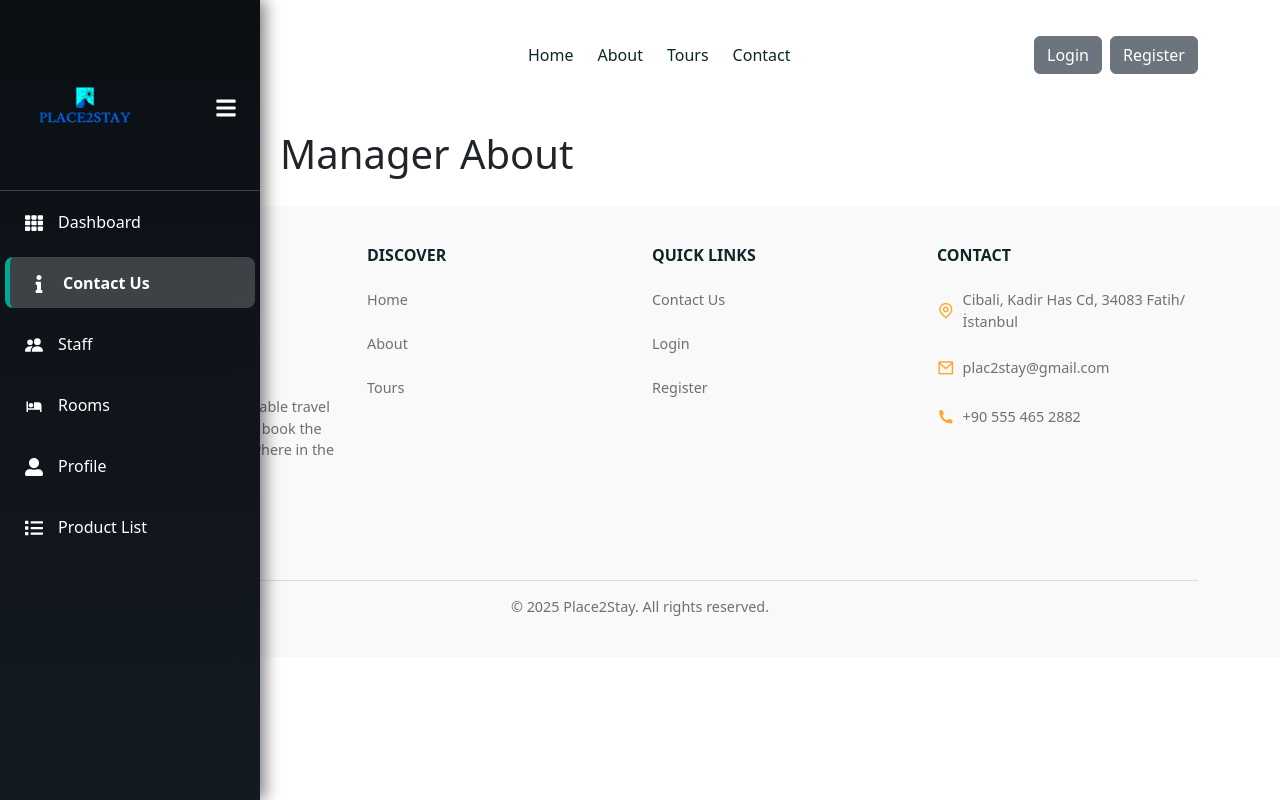
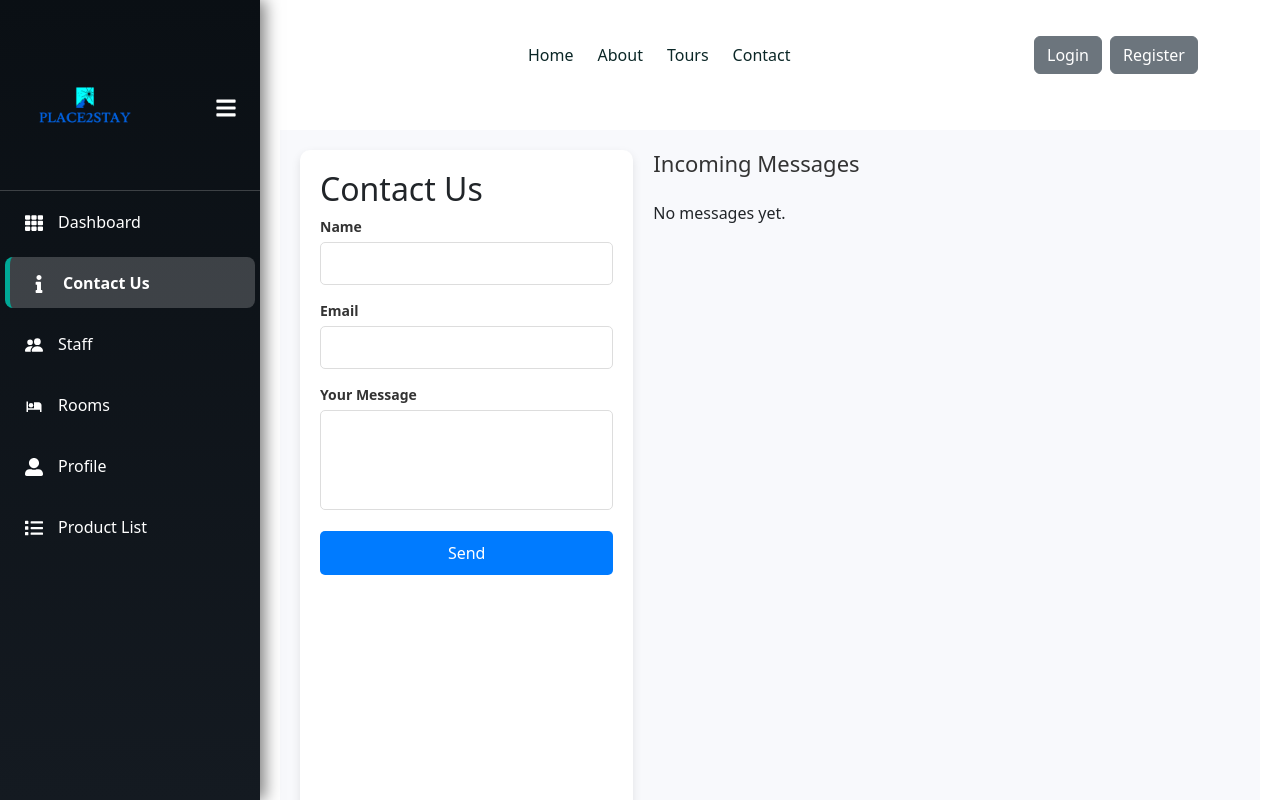
Before and after one commit to hasntezcan/HotelsRezervationSystem, a React (Vite) app: page /manager/contactUs in a window 1280 px wide. Shown: the top 800 px of the page. Built offline with nearby package versions, Linux system fonts and the light colour scheme.

Commit message:
Manager ContacUs

```diff
--- a/src/pages/ManagerContact.jsx
+++ b/src/pages/ManagerContact.jsx
@@ -1,10 +1,73 @@
-import React from "react";
+import "../styles/ManagerContactUs.css";
+import React, { useState } from "react";
 
-const ManagerAbout = () => {
-    return (
-        <div>
-        <h1>Manager About</h1>
-        </div>
-    );
-    };
-    export default ManagerAbout;
+const ManagerContact = () => {
+  const [messages, setMessages] = useState([]);
+  const [formData, setFormData] = useState({ name: "", email: "", message: "" });
+  const [status, setStatus] = useState(null);
+
+  const handleChange = (e) => {
+    setFormData({ ...formData, [e.target.name]: e.target.value });
+  };
+
+  const handleSubmit = (e) => {
+    e.preventDefault();
+    if (!formData.name || !formData.email || !formData.message) {
+      setStatus("You must fill in all fields!");
+      return;
+    }
+
+    setMessages([...messages, formData]); // Add new message to the list
+    setFormData({ name: "", email: "", message: "" });
+    setStatus("Message sent successfully!");
+
+    setTimeout(() => setStatus(null), 3000); // Remove the message after 3 seconds
+  };
+
+  return (
+    <div className="contact-page">
+
+      {/* Contact Us Form - Left Side */}
+      <div className="contact-form-container">
+        <h2>Contact Us</h2>
+        <form onSubmit={handleSubmit}>
+          <label>Name</label>
+          <input type="text" name="name" value={formData.name} onChange={handleChange} required />
+
+          <label>Email</label>
+          <input type="email" name="email" value={formData.email} onChange={handleChange} required />
+
+          <label>Your Message</label>
+          <textarea name="message" value={formData.message} onChange={handleChange} required />
+
+          <button type="submit">Send</button>
+        </form>
+        {status && <p className="status-message">{status}</p>}
+      </div>
+
+      {/* Incoming Messages - Right Side */}
+      <div className="messages-container">
+        <h2>Incoming Messages</h2>
+        {messages.length === 0 ? (
+          <p>No messages yet.</p>
+        ) : (
+          messages.map((msg, index) => (
+            <div key={index} className="message-card">
+              <div className="message-header">
+                <strong>{msg.name}</strong>
+                <span>{msg.email}</span>
+              </div>
+              <p className="message-text">{msg.message}</p>
+              <a href={`mailto:${msg.email}`} className="reply-btn">
+                Answer
+              </a>
+            </div>
+          ))
+        )}
+      </div>
+
+    </div>
+  );
+};
+
+export default ManagerContact;
--- a/src/pages/ManagerDashboard.jsx
+++ b/src/pages/ManagerDashboard.jsx
@@ -1,10 +1,86 @@
-import React from "react";
+import React, { useState, useEffect } from "react";
 
 const ManagerDashboard = () => {
-    return (
-        <div>
-        <h1>Manager Dashboard</h1>
+  const [hotels, setHotels] = useState(120); // Mock total hotels
+  const [reservations, setReservations] = useState({
+    daily: 45,
+    weekly: 320,
+    monthly: 1300,
+  });
+  const [revenue, setRevenue] = useState(25000); // Mock total revenue
+  const [cancellationRate, setCancellationRate] = useState(7); // Mock cancellation rate
+  const [recentHotels, setRecentHotels] = useState([
+    "Grand Plaza Hotel",
+    "Sunrise Inn",
+    "Luxury Stay",
+  ]);
+  const [recentReservations, setRecentReservations] = useState([
+    { name: "John Doe", room: "202", date: "12/03/2024" },
+    { name: "Jane Smith", room: "405", date: "11/03/2024" },
+    { name: "Michael Brown", room: "102", date: "10/03/2024" },
+  ]);
+  const [weather, setWeather] = useState({ temp: "25°C", condition: "Sunny" });
+
+  // Simulate data fetching (later we can replace this with real API calls)
+  useEffect(() => {
+    // Simulated API call delay
+    setTimeout(() => {
+      setHotels(130);
+      setReservations({ daily: 50, weekly: 350, monthly: 1450 });
+      setRevenue(27000);
+      setRecentHotels(["Royal Suites", "City Lights Hotel", "Ocean View Resort"]);
+      setRecentReservations([
+        { name: "Alice Johnson", room: "303", date: "13/03/2024" },
+        { name: "Robert Wilson", room: "110", date: "12/03/2024" },
+      ]);
+      setWeather({ temp: "22°C", condition: "Cloudy" });
+    }, 2000);
+  }, []);
+
+  return (
+    <div className="dashboard-container">
+      <h1>Manager Dashboard</h1>
+
+      {/* Dashboard Cards */}
+      <div className="dashboard-cards">
+        <div className="card">Total Hotels: {hotels}</div>
+        <div className="card">Daily Reservations: {reservations.daily}</div>
+        <div className="card">Weekly Reservations: {reservations.weekly}</div>
+        <div className="card">Monthly Reservations: {reservations.monthly}</div>
+        <div className="card">Total Revenue: ${revenue}</div>
+        <div className="card">Cancellation Rate: {cancellationRate}%</div>
+      </div>
+
+      {/* Weather Section */}
+      <div className="weather-section">
+        <h3>Today's Weather</h3>
+        <p>🌤 {weather.temp} - {weather.condition}</p>
+      </div>
+
+      {/* Recent Data */}
+      <div className="recent-data">
+        <div className="recent-hotels">
+          <h3>Recently Added Hotels</h3>
+          <ul>
+            {recentHotels.map((hotel, index) => (
+              <li key={index}>{hotel}</li>
+            ))}
+          </ul>
         </div>
-    );
-    };
-    export default ManagerDashboard;
+
+        <div className="recent-reservations">
+          <h3>Latest Reservations</h3>
+          <ul>
+            {recentReservations.map((res, index) => (
+              <li key={index}>
+                {res.name} - Room {res.room} - {res.date}
+              </li>
+            ))}
+          </ul>
+        </div>
+      </div>
+    </div>
+  );
+};
+
+export default ManagerDashboard;
--- /dev/null
+++ b/src/styles/ManagerContactUs.css
@@ -0,0 +1,123 @@
+/* Sayfa Genel Yapısı */
+.contact-page {
+    display: flex;
+    gap: 20px;
+    padding: 20px;
+    background: #f8f9fc; /* Daha açık bir arka plan */
+    min-height: 100vh;
+  }
+
+  /* Sol Tarafta Contact Form */
+  .contact-form-container {
+    flex: 1;
+    max-width: 400px;
+    background: white;
+    padding: 20px;
+    border-radius: 10px;
+    box-shadow: 0px 4px 10px rgba(0, 0, 0, 0.1);
+  }
+
+  /* Form Input Alanları */
+  .contact-form-container label {
+    display: block;
+    font-size: 14px;
+    margin-bottom: 5px;
+    color: #333;
+    font-weight: bold;
+  }
+
+  .contact-form-container input,
+  .contact-form-container textarea {
+    width: 100%;
+    padding: 10px;
+    margin-bottom: 15px;
+    border: 1px solid #ddd;
+    border-radius: 5px;
+    font-size: 14px;
+  }
+
+  .contact-form-container textarea {
+    resize: none;
+    height: 100px;
+  }
+
+  .contact-form-container button {
+    width: 100%;
+    padding: 10px;
+    background: #007bff;
+    color: white;
+    border: none;
+    border-radius: 5px;
+    cursor: pointer;
+    font-size: 16px;
+  }
+
+  .contact-form-container button:hover {
+    background: #0056b3;
+  }
+
+  /* Durum Mesajı */
+  .status-message {
+    margin-top: 10px;
+    color: green;
+    font-size: 14px;
+    font-weight: bold;
+  }
+
+  /* Gelen Mesajlar Bölümü */
+  .messages-container {
+    flex: 2;
+    display: flex;
+    flex-direction: column;
+    gap: 15px;
+  }
+
+  .messages-container h2 {
+    font-size: 22px;
+    color: #333;
+    margin-bottom: 10px;
+  }
+
+  /* Gelen Mesaj Kartları */
+  .message-card {
+    background: white;
+    padding: 15px;
+    border-radius: 8px;
+    box-shadow: 0px 3px 8px rgba(0, 0, 0, 0.1);
+    display: flex;
+    flex-direction: column;
+    gap: 5px;
+  }
+
+  .message-header {
+    display: flex;
+    justify-content: space-between;
+    font-size: 14px;
+    font-weight: bold;
+    color: #007bff;
+  }
+
+  .message-text {
+    font-size: 14px;
+    color: #555;
+    margin: 10px 0;
+  }
+
+  /* Yanıtla Butonu */
+  .reply-btn {
+    background: #28a745;
+    color: white;
+    padding: 8px 14px;
+    border-radius: 6px;
+    text-decoration: none;
+    display: inline-block;
+    font-size: 14px;
+    transition: 0.3s;
+    font-weight: bold;
+    width: fit-content;
+  }
+
+  .reply-btn:hover {
+    background: #218838;
+    transform: scale(1.05);
+  }
```
Also changed, not shown: src/pages/ManagerContactUsDemo.jsx (added, +62 -0 lines).
